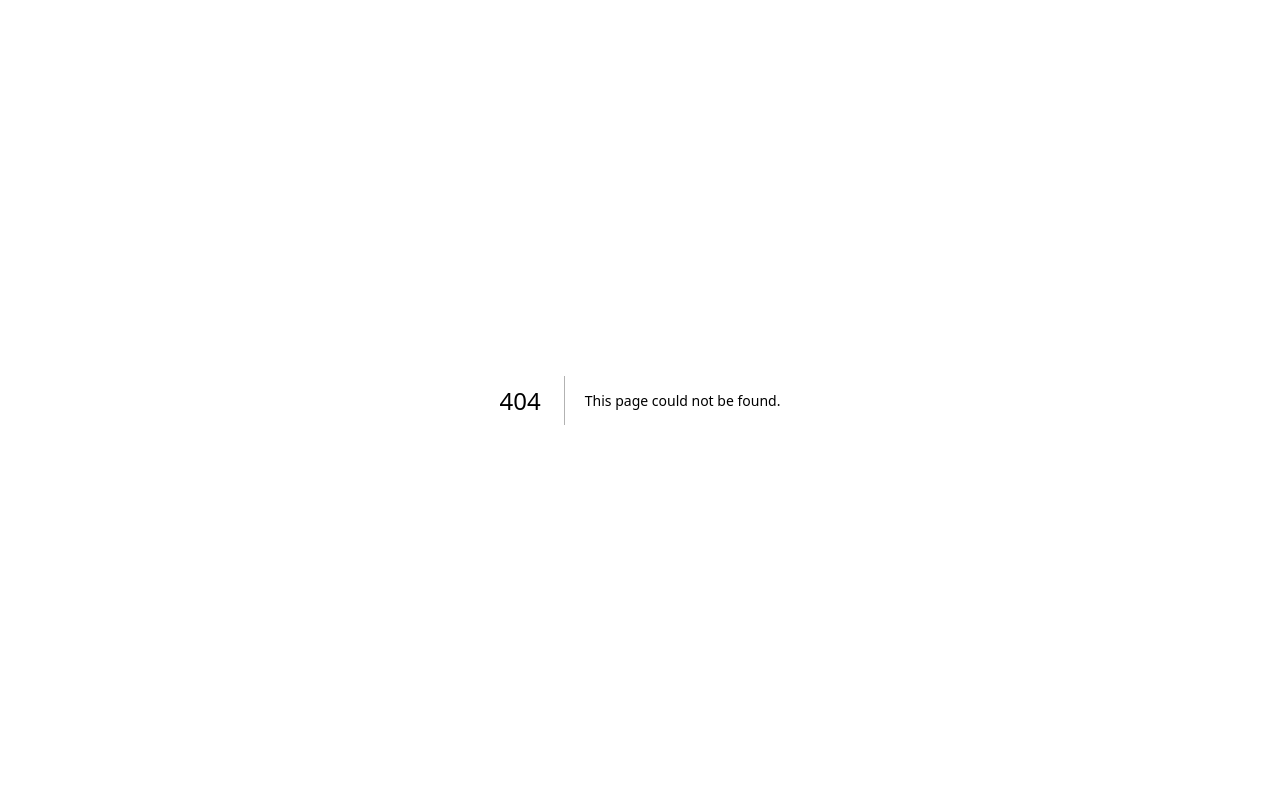
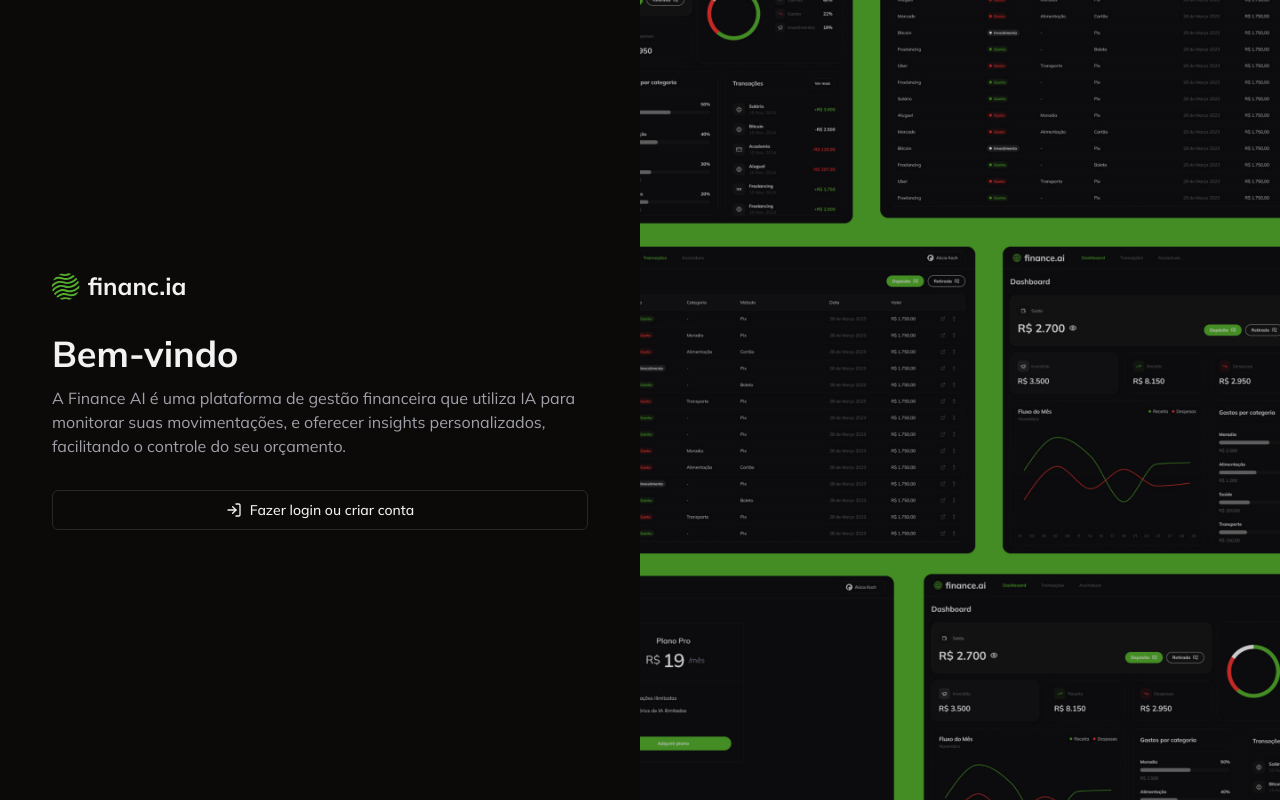
Before and after one commit to famgz/financ-ia, a Next.js app: page /login in a window 1280 px wide. Before the commit this address had no page. Built offline with nearby package versions, Linux system fonts and the light colour scheme.

Commit message:
feat: add initial login page

```diff
--- /dev/null
+++ b/src/app/login/page.tsx
@@ -0,0 +1,33 @@
+import LogoWithName from "@/components/icons/logo-with-name";
+import { Button } from "@/components/ui/button";
+import Image from "next/image";
+import { LogInIcon } from "lucide-react";
+
+export default function LoginPage() {
+  return (
+    <div className="grid size-full grid-cols-2">
+      <div className="mx-auto flex h-full max-w-[600px] flex-col justify-center p-8">
+        <LogoWithName />
+        <h1 className="mt-8 text-4xl font-bold">Bem-vindo</h1>
+        <p className="mt-3 text-muted-foreground">
+          A Finance AI é uma plataforma de gestão financeira que utiliza IA para
+          monitorar suas movimentações, e oferecer insights personalizados,
+          facilitando o controle do seu orçamento.
+        </p>
+        <Button variant={"outline"} className="mt-8 gap-2">
+          <LogInIcon className="" />
+          Fazer login ou criar conta
+        </Button>
+      </div>
+
+      <div className="relative size-full">
+        <Image
+          src={"/login-hero.jpg"}
+          alt="Imagem Hero de Login"
+          fill
+          className="object-cover"
+        />
+      </div>
+    </div>
+  );
+}
--- /dev/null
+++ b/src/app/subscription/page.tsx
@@ -0,0 +1,3 @@
+export default function SubscriptionPage() {
+  return <div></div>;
+}
--- /dev/null
+++ b/src/app/transactions/page.tsx
@@ -0,0 +1,3 @@
+export default function TransactionsPage() {
+  return <div></div>;
+}
--- /dev/null
+++ b/src/components/icons/logo-with-name.tsx
@@ -0,0 +1,15 @@
+import LogoIcon from "@/components/icons/logo";
+import { cn } from "@/lib/utils";
+
+interface Props {
+  className?: string;
+}
+
+export default function LogoWithName({ className }: Props) {
+  return (
+    <div className={cn("flex items-center gap-2", className)}>
+      <LogoIcon />
+      <span className="text-2xl font-bold">financ.ia</span>
+    </div>
+  );
+}
--- /dev/null
+++ b/src/components/icons/logo.tsx
@@ -0,0 +1,26 @@
+import * as React from "react";
+import { SVGProps } from "react";
+const LogoIcon = (props: SVGProps<SVGSVGElement>) => (
+  <svg
+    xmlns="http://www.w3.org/2000/svg"
+    width={28}
+    height={27}
+    viewBox="0 0 28 27"
+    fill="none"
+    {...props}
+  >
+    <path
+      fill="#55B02E"
+      d="M16.043 20.806c-2.176-.808-4.415-.932-6.467-.373-1.43.373-2.798 1.12-4.042 2.052l-.87.747-.249.248.56.498c.062 0 .062.062.124.124.124.124.249.187.435.31l.373.25.373-.311c.063-.062.187-.187.311-.249 1.12-.933 2.363-1.555 3.67-1.865 1.678-.436 3.481-.373 5.285.31 1.492.56 4.539 1.244 8.208-.31l.124-.063.186-.186c0-.062.063-.062.125-.125.31-.373.622-.746.87-1.181l1.244-1.928-1.99 1.12c-2.922 1.616-5.596 1.927-8.27.932ZM7.524 14.09c1.679-.435 3.482-.373 5.285.312 1.99.746 7.089 1.803 12.81-3.358l.932-.933.063-.062.248-.249-.124-.31c-.062-.25-.187-.56-.311-.871l-.311-.87-.622.62c-.062.125-.186.187-.31.312-2.737 2.798-6.965 5.658-11.815 3.917-2.177-.808-4.415-.933-6.467-.373-1.99.56-3.731 1.617-5.348 3.11v-.063l-.933.995c0 .062-.062.062-.124.124l-.186.187.062.249c.062.31.186.621.248.932l.374.995.621-.808c.063-.125.187-.187.25-.311 1.305-1.182 3.108-2.86 5.658-3.544Z"
+    />
+    <path
+      fill="#55B02E"
+      d="M1.492 12.972c1.43-1.493 3.047-2.426 4.788-2.923 1.68-.435 3.483-.373 5.286.31 5.596 2.053 10.446-1.305 12.56-3.108l.809-.809.31-.248-.248-.373c-.186-.187-.31-.436-.497-.684l-.373-.498-.436.435-.248.25C20.83 7.81 16.789 10.36 12.188 8.618c-2.177-.809-4.415-.933-6.467-.373-1.306.373-2.55.995-3.793 1.803L.622 11.106l-.311.311-.124.124v.187c-.063.435-.063.87-.125 1.244L0 14.526l1.057-1.12c.124-.124.249-.31.435-.434ZM17.847 25.035l-.125.373.125-.373c-.187-.062-.311-.125-.498-.187-2.176-.808-4.415-.932-6.467-.373-.435.125-.87.249-1.306.435l-1.492.684-.373.187 1.244.435c.373.125.746.25 1.119.373l.186.063.187-.063c.187-.062.373-.186.56-.186.124 0 .248-.062.373-.124 1.492-.374 3.109-.374 4.85.186.186.062.31.124.497.187l.311.124.187-.062c.435-.125.932-.249 1.306-.435l1.74-.622-1.803-.436c-.186-.062-.435-.124-.621-.186ZM27.36 12.163l-.933.933-.373.373c-2.55 2.425-6.653 5.037-11.255 3.296-2.176-.809-4.415-.933-6.467-.373-1.928.56-3.669 1.554-5.223 3.046l-.809.87-.248.312.248.373c.187.249.311.435.436.684l.373.56.435-.56.249-.249c1.492-1.617 3.109-2.611 4.974-3.109 1.68-.435 3.483-.373 5.286.311 1.554.56 3.171.746 4.788.56 2.86-.311 5.72-1.928 7.835-3.731.124-.125.248-.187.373-.311l.186-.187v-.186c0-.373.063-.809.063-1.182l.062-1.43Z"
+    />
+    <path
+      fill="#55B02E"
+      d="m3.73 6.442-.186-.373.186.373c.374-.186.809-.31 1.182-.435 1.679-.435 3.482-.373 5.285.31 1.182.436 2.363.623 3.67.623 2.61 0 5.222-.933 7.648-2.736l.932-.746.311-.25-.56-.434a2.762 2.762 0 0 0-.683-.498l-.374-.249-.31.25c-.125.061-.187.186-.311.248-3.296 2.487-6.592 3.171-9.7 1.99-2.24-.809-4.478-.995-6.716-.311a7.835 7.835 0 0 1-.622.186l-.125.062-.186.187c0 .062-.062.062-.125.124-.248.373-.56.684-.808 1.057L1.057 7.624l1.927-.995c.311 0 .56-.125.746-.187ZM8.83 2.214l.186.062c.809.311 2.052.622 3.607.622 1.617 0 3.171-.373 4.726-.995L19.276.97 17.97.535c-.373-.124-.746-.249-1.181-.31h-.187l-.186.061c-.187.062-.373.187-.56.249-1.865.684-3.73.808-5.534.31L9.762.66 9.576.597 9.389.66c-.373.125-.746.25-1.119.436l-1.43.621 1.492.436c.125-.062.311 0 .498.062Z"
+    />
+  </svg>
+);
+export default LogoIcon;
```
Also changed, not shown: public/login-hero.jpg (added).
